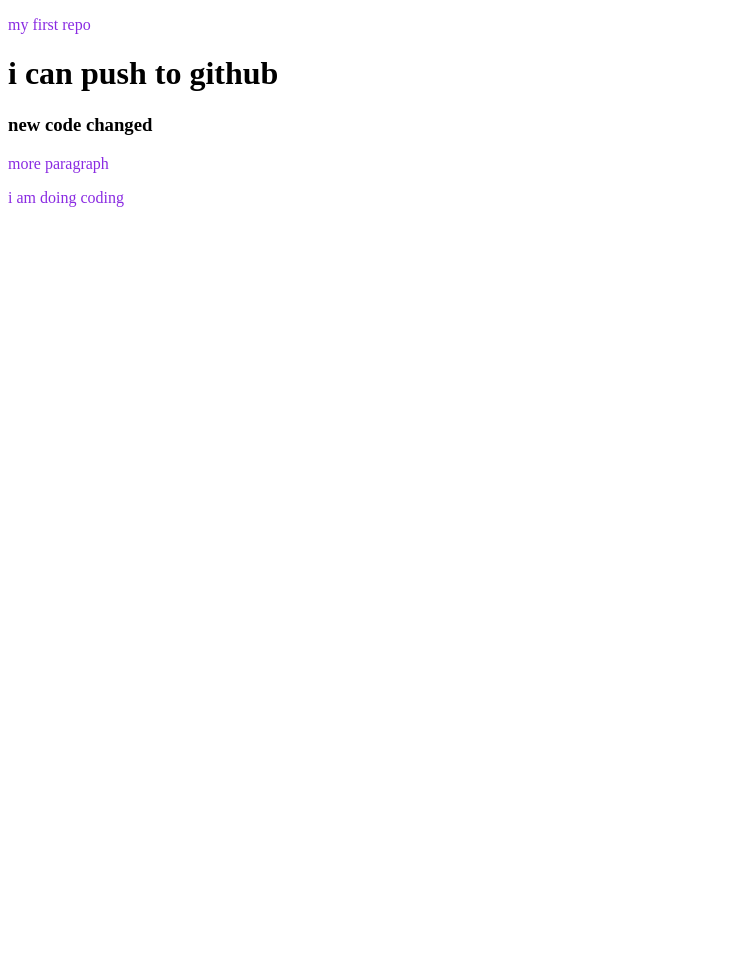
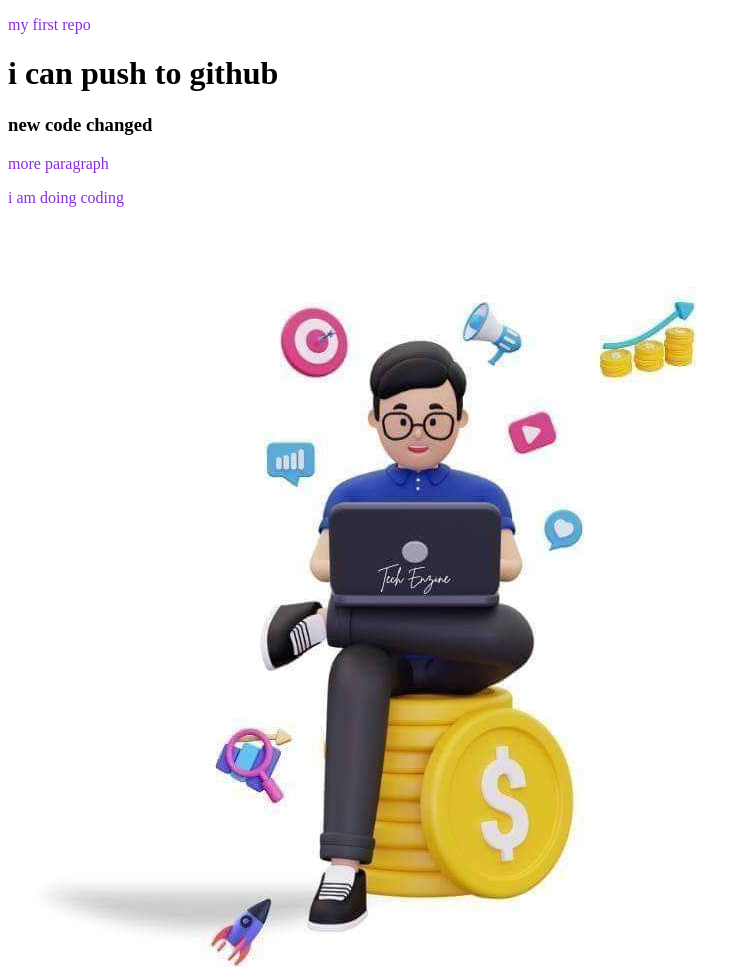
Before and after one commit to JamilurRahmanKhan/my-1st-repo, a plain HTML site: page index.html in a window 1280 px wide. Shown: the top 967 px of the page, without its empty margins (0-751 px from the left). Before the commit the page ends 800 px from the top, so only its background shows below. Drawn offline with Linux system fonts and the light colour scheme.

Commit message:
added image

```diff
--- a/index.html
+++ b/index.html
@@ -13,5 +13,6 @@
     <h3>new code changed</h3>
     <p>more paragraph</p>
     <p>i am doing coding</p>
+    <img src="./photo_2023-03-26 14.08.43.jpeg" alt="">
 </body>
 </html>
```
